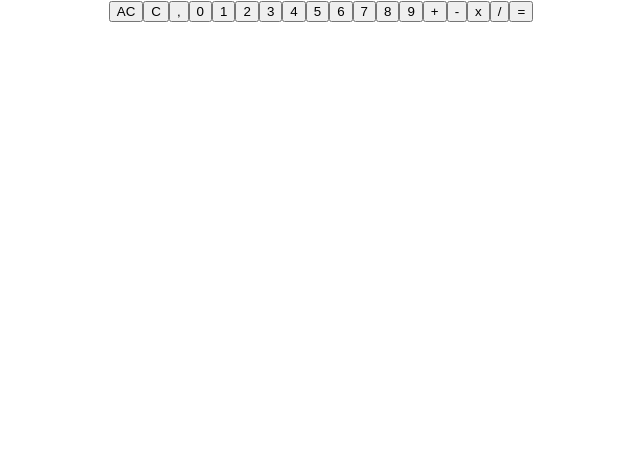
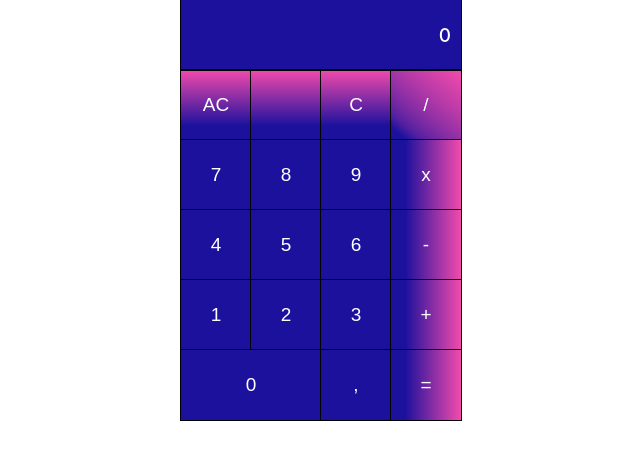
Before and after one commit to blade-sensei/react-calculator, a React (Create React App) app: page / in a window 1280 px wide. Shown: the top 460 px of the page, without its empty margins (319-959 px from the left). Built offline with nearby package versions, Linux system fonts and the light colour scheme.

Commit message:
chore: add style

```diff
--- /dev/null
+++ b/src/CalculatorButton.css
@@ -0,0 +1,27 @@
+button {
+  width: 70px;
+  height: 70px;
+  font-weight: 500;
+  font-size: 19px;
+  color: white;
+  background-color: rgb(27,17,157);
+  vertical-align: top;
+  border: none;
+  outline: solid black 1px;
+}
+
+.operator, .result {
+  background: linear-gradient(to right,rgb(27,17,157) 20%, rgb(244,74,172))
+}
+
+.clear, .disabled {
+  background: linear-gradient(to top,rgb(27,17,157) 20%, rgb(244,74,172))
+}
+
+.zero {
+  width: 140px;
+}
+
+.divide {
+  background: linear-gradient(40deg, rgb(27,17,157) 10%, 40%, rgb(244,74,172))
+}
--- a/src/CalculatorButton.js
+++ b/src/CalculatorButton.js
@@ -1,4 +1,5 @@
 import React from 'react';
+import './CalculatorButton.css'
 
 class CalculatorButton extends React.Component {
   constructor(props) {
@@ -12,14 +13,31 @@ class CalculatorButton extends React.Component {
   }
 
   render() {
+    const className = this.getClassName();
+
     return (
-    <button onClick={ this.onButtonClick }> { this.state.value } </button>
+    <button onClick={ this.onButtonClick }  className={ className }> { this.state.value } </button>
     )
   }
 
   onButtonClick() {
     this.props.onUserInput(this.state);
   }
+
+  isZeroButton() {
+    return (this.state.value === '0');
+  }
+
+  getClassName () {
+    let className = this.state.type;
+    if (this.isZeroButton()) {
+      className = `${className} zero`
+    } else if (this.state.value === '/') {
+      className = `${className} divide`;
+    }
+    return className;
+
+  }
 }
 
 export default CalculatorButton;
--- /dev/null
+++ b/src/CalculatorComponent.css
@@ -0,0 +1,4 @@
+.calculator {
+  width: 280px;
+  margin: auto;
+}
--- a/src/CalculatorComponent.js
+++ b/src/CalculatorComponent.js
@@ -1,13 +1,15 @@
 import React from 'react';
 import CalculatorButton from './CalculatorButton';
+import CalculatorDisplayer from './CalculatorDisplayer';
 import Calculator from './calculator';
+import './CalculatorComponent.css';
 
 class CalculatorComponent extends React.Component {
   constructor(props) {
     super(props);
     this.calculator = new Calculator();
     this.state = {
-      calculationExpression: '',
+      calculationExpression: '0',
     }
     this.lastUserInput = this.lastUserInput.bind(this);
     this.handleUserInput = this.handleUserInput.bind(this);
@@ -131,26 +133,47 @@ class CalculatorComponent extends React.Component {
 
   render() {
     return (
-      <div>
-      { this.state.calculationExpression }
+      <div className="calculator">
+      <div className="displayer-container">
+        <CalculatorDisplayer expression={this.state.calculationExpression} />
+      </div>
+      <div className="inputs-container">
+        <div className="row">
           <CalculatorButton value='AC' type='clear' onUserInput={this.handleUserInput} />
+          <CalculatorButton value='' type='disabled' onUserInput={this.handleUserInput} />
           <CalculatorButton value='C' type='clear' onUserInput={this.handleUserInput} />
-      <CalculatorButton value=',' type='separator' onUserInput={this.handleUserInput} />
-      <CalculatorButton value='0' type='number' onUserInput={this.handleUserInput} />
+          <CalculatorButton value='/' type='operator' onUserInput={this.handleUserInput} />
+        </div>
+        <div className="row">
+          <CalculatorButton value='7' type='number' onUserInput={this.handleUserInput} />
+          <CalculatorButton value='8' type='number' onUserInput={this.handleUserInput} />
+          <CalculatorButton value='9' type='number' onUserInput={this.handleUserInput} />
+          <CalculatorButton value='x' type='operator' onUserInput={this.handleUserInput} />
+        </div>
+        <div className="row">
+        <CalculatorButton value='4' type='number' onUserInput={this.handleUserInput} />
+        <CalculatorButton value='5' type='number' onUserInput={this.handleUserInput} />
+        <CalculatorButton value='6' type='number' onUserInput={this.handleUserInput} />
+        <CalculatorButton value='-' type='operator' onUserInput={this.handleUserInput} />
+
+        </div>
+
+        <div className="row">
         <CalculatorButton value='1' type='number' onUserInput={this.handleUserInput} />
         <CalculatorButton value='2' type='number' onUserInput={this.handleUserInput} />
         <CalculatorButton value='3' type='number' onUserInput={this.handleUserInput} />
-      <CalculatorButton value='4' type='number' onUserInput={this.handleUserInput} />
-      <CalculatorButton value='5' type='number' onUserInput={this.handleUserInput} />
-      <CalculatorButton value='6' type='number' onUserInput={this.handleUserInput} />
-      <CalculatorButton value='7' type='number' onUserInput={this.handleUserInput} />
-      <CalculatorButton value='8' type='number' onUserInput={this.handleUserInput} />
-      <CalculatorButton value='9' type='number' onUserInput={this.handleUserInput} />
+
+
         <CalculatorButton value='+' type='operator' onUserInput={this.handleUserInput} />
-      <CalculatorButton value='-' type='operator' onUserInput={this.handleUserInput} />
-      <CalculatorButton value='x' type='operator' onUserInput={this.handleUserInput} />
-      <CalculatorButton value='/' type='operator' onUserInput={this.handleUserInput} />
-      <CalculatorButton value='=' type='result' onUserInput={this.handleUserInput} />
+        </div>
+
+        <div className="row">
+        <CalculatorButton value='0' type='number' onUserInput={this.handleUserInput} />
+        <CalculatorButton value=',' type='separator' onUserInput={this.handleUserInput} />
+        <CalculatorButton value='=' type='result' onUserInput={this.handleUserInput}/>
+        </div>
+
+      </div>
       </div>
     )
   }
--- /dev/null
+++ b/src/CalculatorDisplayer.js
@@ -0,0 +1,21 @@
+import React from 'react';
+import './calculatorDisplayer.css'
+
+class CalculatorDisplayer extends React.Component {
+  constructor(props) {
+    super(props);
+  }
+
+  render() {
+    return (
+      <div className="displayer">
+        <span class="displayer-text">
+          { this.props.expression }
+        </span>
+      </div>
+    )
+  }
+
+}
+
+export default CalculatorDisplayer;
--- /dev/null
+++ b/src/calculatorDisplayer.css
@@ -0,0 +1,18 @@
+.displayer {
+  background-color: rgb(27,17,157);
+  height: 70px;
+  color: white;
+  font-weight: 500;
+  font-size: 19px;;
+  display: table;
+  width: 100%;
+  outline: solid black 1px;
+
+}
+
+.displayer-text {
+  vertical-align: middle;
+  padding-right: 10px;
+  display: table-cell;
+  text-align: right;
+}
```
Lines whose indentation alone changed are shown as unchanged.
